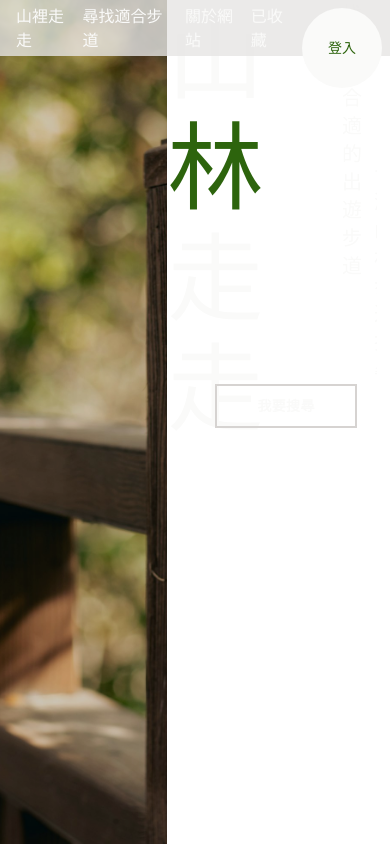
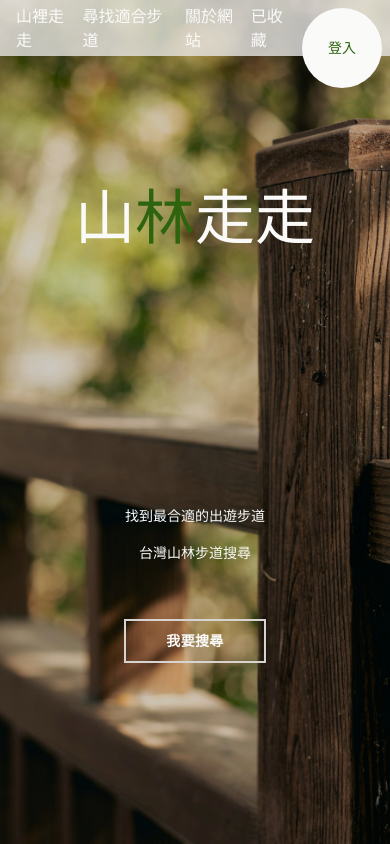
Before and after one commit to illuka6/trail-walker, a React (Vite) app: page / in a window 390 px wide. Built offline with nearby package versions, Linux system fonts and the light colour scheme; no server answers.

Commit message:
home ui rwd

```diff
--- a/src/ui/Home.jsx
+++ b/src/ui/Home.jsx
@@ -17,27 +17,27 @@ function Home() {
             "linear-gradient(rgba(0, 0, 0, 0.2), rgba(0, 0, 0, 0.2)), url('/public/img/bg1.jpeg')",
         }}
       ></div>
-      <div className="h-fit text-xl font-normal text-stone-50 md:absolute md:left-[7vw] md:top-[14vh] md:w-1/2">
-        <div className="writing-mode-vertical-rl h-fit w-12 flex-col justify-center text-start text-8xl leading-[1.15] text-stone-50">
+      <div className="absolute top-[22vh] w-fit text-stone-50 md:left-[8vw] md:top-[14vh] md:h-fit md:w-1/2 md:text-xl md:font-normal">
+        <div className="md:writing-mode-vertical-rl flex h-fit w-screen justify-center text-6xl md:h-fit md:w-12 md:flex-col md:justify-center md:text-start md:text-8xl md:leading-[1.15] md:text-stone-50">
           <p>山</p>
           <p className="text-green1-500">林</p>
           <p>走</p>
           <p>走</p>
         </div>{" "}
       </div>
-      <div className="h-fit text-xl font-normal text-stone-50 md:absolute md:right-0 md:top-[28vh] md:w-1/2">
-        <div className="] ml-[15vh] flex h-fit w-1/5 overflow-hidden align-middle">
-          <div className="writing-mode-vertical-rl h-fit w-6 text-start text-stone-50">
+      <div className="absolute top-[60vh] w-full flex-col items-center justify-center text-sm font-normal text-stone-50 md:right-0 md:top-[28vh] md:h-fit md:w-1/2 md:text-xl">
+        <div className="h-fit w-full items-center justify-center overflow-hidden md:ml-[15vh] md:flex md:w-1/5">
+          <div className="md:writing-mode-vertical-rl h-fit w-full items-center text-center text-stone-50 md:w-6 md:text-start">
             找到最合適的出遊步道
           </div>{" "}
-          <div className="writing-mode-vertical-lr h-fit w-6 pl-3 pt-40 text-start text-stone-50">
+          <div className="md:writing-mode-vertical-lr mt-[2vh] h-fit w-full items-center text-center text-stone-50 md:mt-0 md:w-6 md:pl-3 md:pt-40 md:text-start">
             台灣山林步道搜尋
           </div>{" "}
         </div>{" "}
         {/* {username === "" ? (
         <CreateUser />
       ) : ( */}
-        <div className="h-fit md:w-fit md:pl-[30vw]">
+        <div className="mt-14 flex h-fit justify-center md:mt-0 md:w-fit md:pl-[30vw]">
           <Button to="/trails" type="secondary">
             我要搜尋
           </Button>
--- a/src/ui/WeatherForecast.jsx
+++ b/src/ui/WeatherForecast.jsx
@@ -16,11 +16,11 @@ function WeatherForecast({ TRAILID }) {
               {formatDate(day.date)} {formatDayOfWeek(day.date)}
             </h3>
             <div key={index} className="flex p-2">
-              <div className="day h-30 bg-green1-100 bg-opacity-5 p-2 text-sm">
-                <h4>06:00</h4>
+              <div className="day h-30 bg-green1-100 rounded-l-md bg-opacity-5 p-2 text-sm">
                 {day.morning ? (
                   <>
                     {/* <p>天氣：{day.morning.weather[0].description}</p> */}
+                    <h4>06:00</h4>
                     <img
                       className="h-10 w-10"
                       src={`/img/icon-weather/${day.morning.weather[0].icon}.svg`}
@@ -41,14 +41,14 @@ function WeatherForecast({ TRAILID }) {
                     </div>
                   </>
                 ) : (
-                  <div className="h-24"></div>
+                  <div className=""></div>
                 )}
               </div>
               <div className="night h-30 border-1 bg-green1-900 rounded-r-md bg-opacity-65 p-2 text-sm text-slate-50">
-                <h4>18:00</h4>
                 {day.evening ? (
                   <>
                     {/* <p>天氣：{day.morning.weather[0].description}</p> */}
+                    <h4>18:00</h4>
                     <img
                       className="h-10 w-10"
                       src={`/img/icon-weather/${day.evening.weather[0].icon}.svg`}
@@ -69,7 +69,8 @@ function WeatherForecast({ TRAILID }) {
                     </div>
                   </>
                 ) : (
-                  <p>尚無資料</p>
+                  <div className=""></div>
+                  // <p>尚無資料</p>
                 )}
               </div>
             </div>
```
